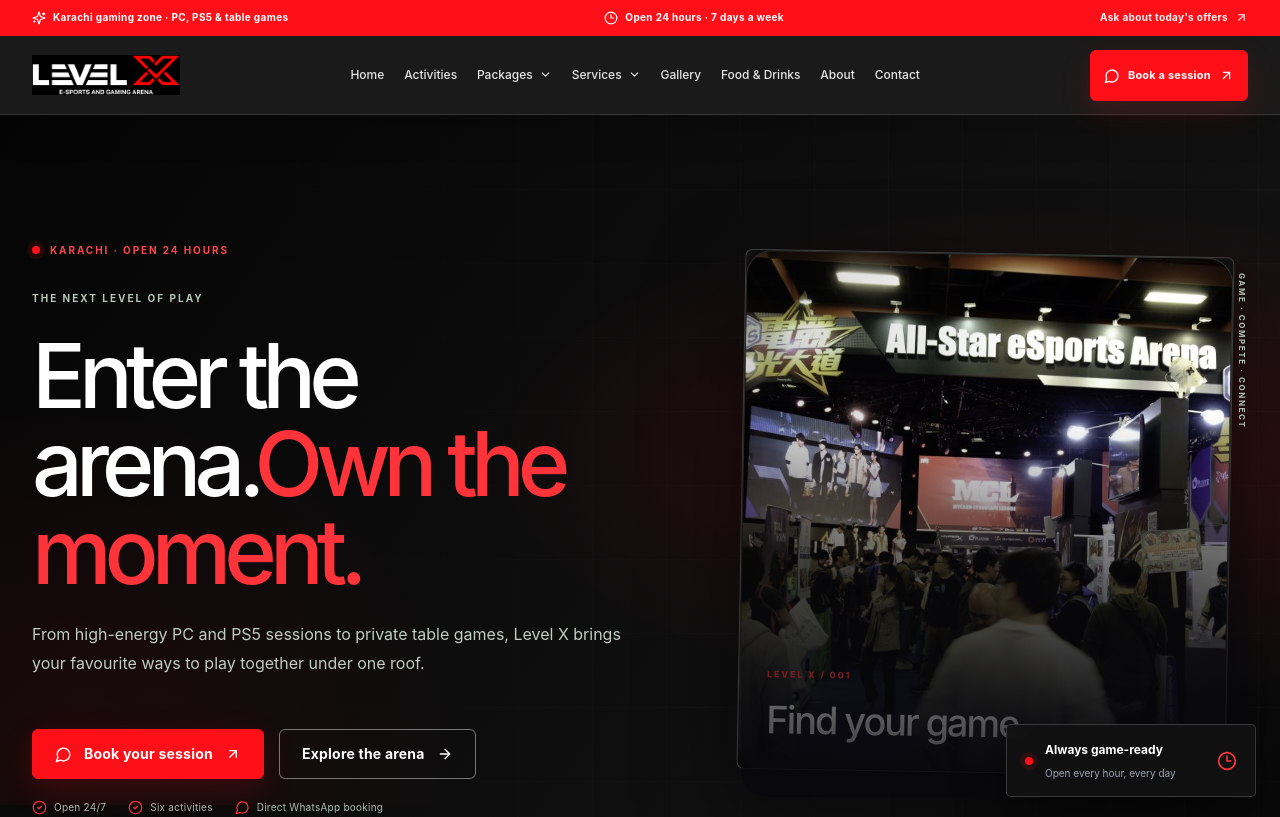
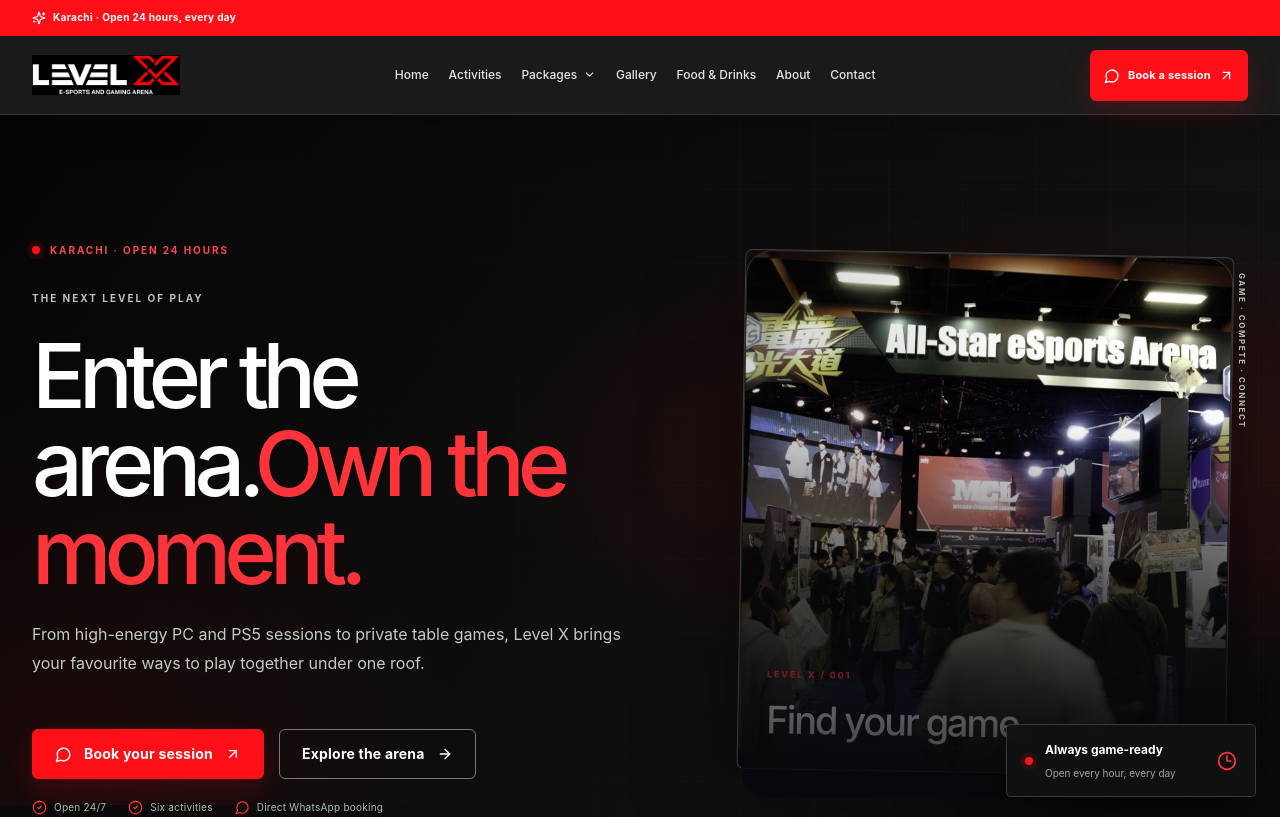
Before and after one commit to syedhussainabbaszaidi/levelxgamingarena, a Next.js app: page / in a window 1280 px wide. Shown: the top 817 px of the page. Built offline with nearby package versions, Linux system fonts and the light colour scheme.

Commit message:
Simplify header navigation and consolidate footer links

```diff
--- a/app/components.tsx
+++ b/app/components.tsx
@@ -4,24 +4,10 @@ import { ArrowRight, ArrowUpRight, ChevronDown, Clock3, Mail, MapPin, MessageCir
 import { emailAddress, phoneDisplay, whatsappLink } from "./data";
 import { MobileMenu } from "./mobile-menu";
 
-const serviceLinks = [
-  { href: "/activities/pc-games/", label: "PC Gaming", note: "Competitive PC sessions" },
-  { href: "/activities/ps5/", label: "PlayStation 5", note: "Console gaming" },
-  { href: "/activities/premium-snooker-room/", label: "Premium Snooker", note: "Private snooker room" },
-  { href: "/activities/private-table-tennis-room/", label: "Table Tennis", note: "Private room sessions" },
-  { href: "/activities/", label: "All activities", note: "Explore the arena" },
-];
-
 export function Header() {
   return (
     <>
-      <div className="announcement-bar">
-        <div className="container announcement-inner">
-          <span><Sparkles size={14} /> Karachi gaming zone · PC, PS5 & table games</span>
-          <span className="announcement-hours"><Clock3 size={14} /> Open 24 hours · 7 days a week</span>
-          <a href={whatsappLink("Hi Level X, please share today's offers and availability.")} target="_blank" rel="noopener noreferrer">Ask about today&apos;s offers <ArrowUpRight size={13} /></a>
-        </div>
-      </div>
+      <div className="announcement-bar"><div className="container announcement-inner"><span><Sparkles size={14} /> Karachi · Open 24 hours, every day</span></div></div>
       <header className="site-header">
         <div className="container nav-wrap">
           <Link href="/" className="brand" aria-label="Level X Gaming Arena home">
@@ -36,13 +22,6 @@ export function Header() {
                 <span className="nav-dropdown-kicker">PLAY MORE / PAY SMART</span>
                 <Link href="/packages/#hourly-rates"><strong>Hourly rates</strong><small>Compare current session pricing</small></Link>
                 <Link href="/packages/#account-passes"><strong>Prepaid passes</strong><small>Play-time bundles</small></Link>
-              </div>
-            </div>
-            <div className="nav-dropdown">
-              <Link href="/activities/" aria-haspopup="true">Services <ChevronDown size={13} /></Link>
-              <div className="nav-dropdown-panel nav-dropdown-services">
-                <span className="nav-dropdown-kicker">FIND YOUR GAME</span>
-                {serviceLinks.map((item) => <Link href={item.href} key={item.href}><strong>{item.label}</strong><small>{item.note}</small></Link>)}
               </div>
             </div>
             <Link href="/gallery/">Gallery</Link>
@@ -105,7 +84,6 @@ export function Footer() {
           <Link href="/food-drinks/">Food & drinks</Link>
           <Link href="/about-us/">About Level X</Link>
           <Link href="/contact-us/">Contact & booking</Link>
-          <a href={whatsappLink("Hi Level X, please share your location and directions.")} target="_blank" rel="noopener noreferrer">Get directions <ArrowUpRight size={13} /></a>
           </div>
         </details>
         <div className="footer-contact-column">
```
